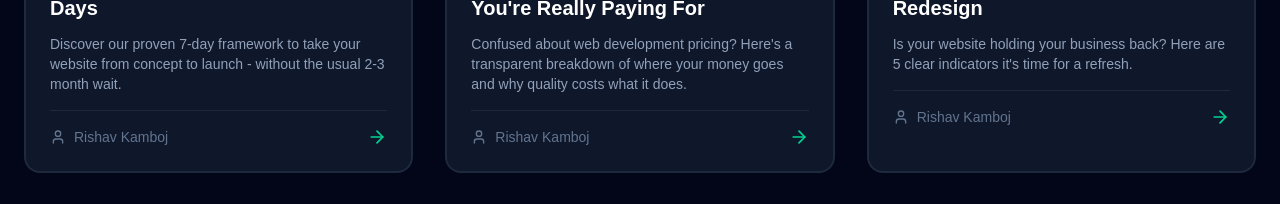
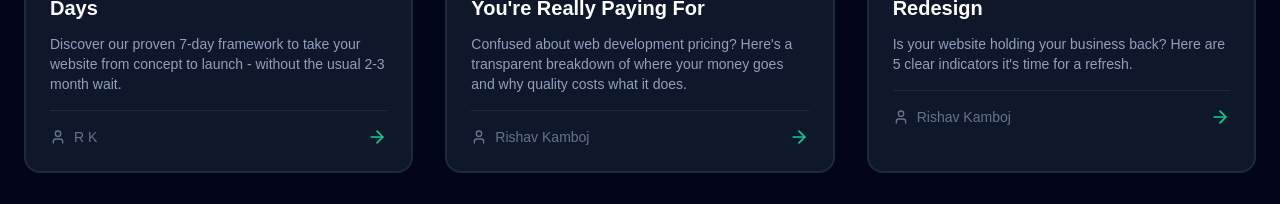
Before and after one commit to RishavK1/pixel-code-website, a Next.js app: page /blog in a window 1280 px wide. Shown: the part 980-1184 px from the top of the page. Built offline with nearby package versions, Linux system fonts and the light colour scheme.

Commit message:
fix(blogs): shorten author name in blog data
- Changed author name from "Rishav Kamboj" to "R K" in blogsData array
- Updated blog metadata to reflect new author abbreviation

```diff
--- a/data/blogs.js
+++ b/data/blogs.js
@@ -6,7 +6,7 @@ export const blogsData = [
     title: "How to Launch Your Website in 7 Days",
     excerpt: "Discover our proven 7-day framework to take your website from concept to launch - without the usual 2-3 month wait.",
     category: "Guide",
-    author: "Rishav Kamboj",
+    author: "R K",
     publishDate: "2025-10-15",
     readTime: "8 min read",
     image: "/blog/launch-7-days.jpg",
```
